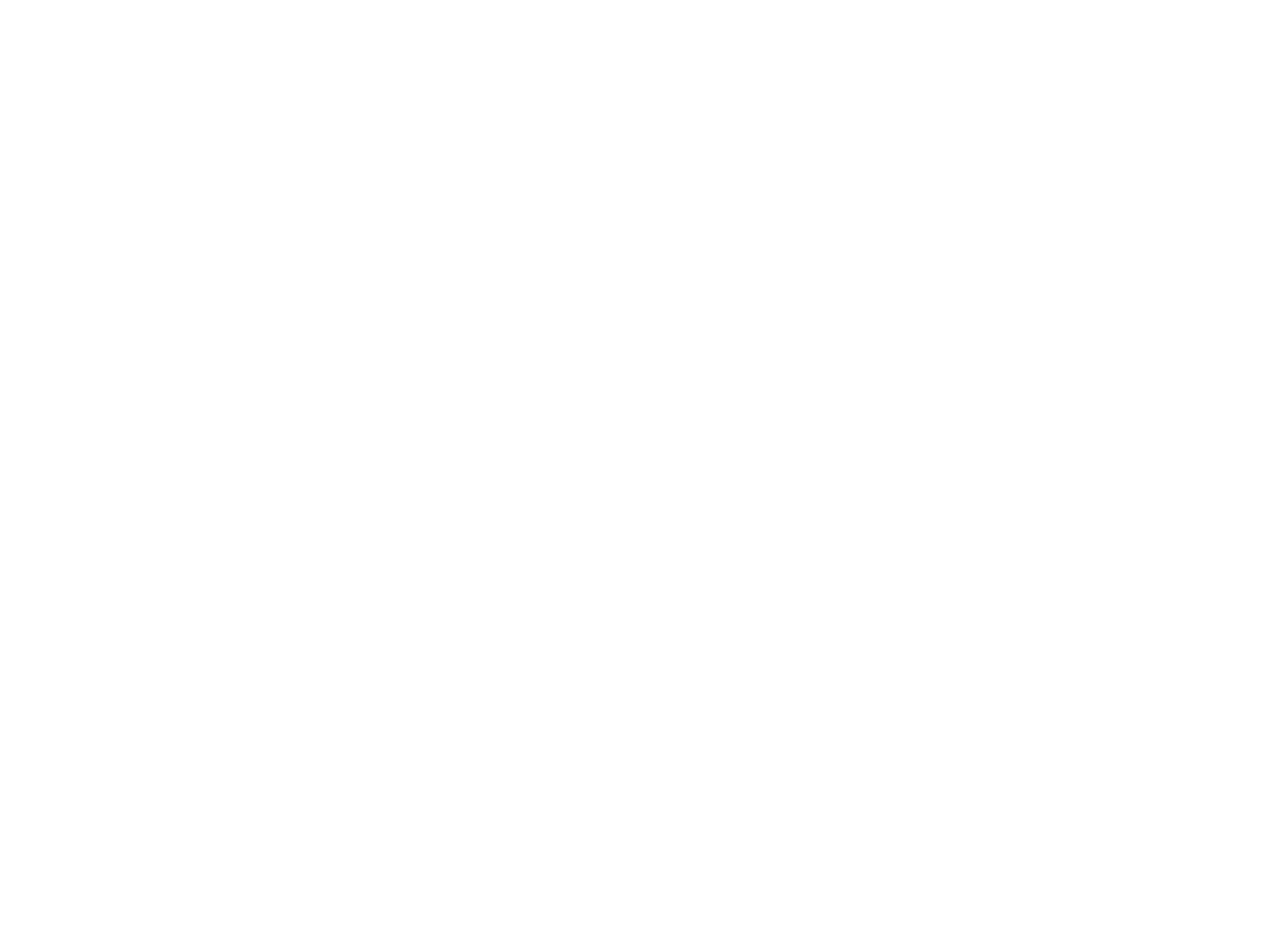
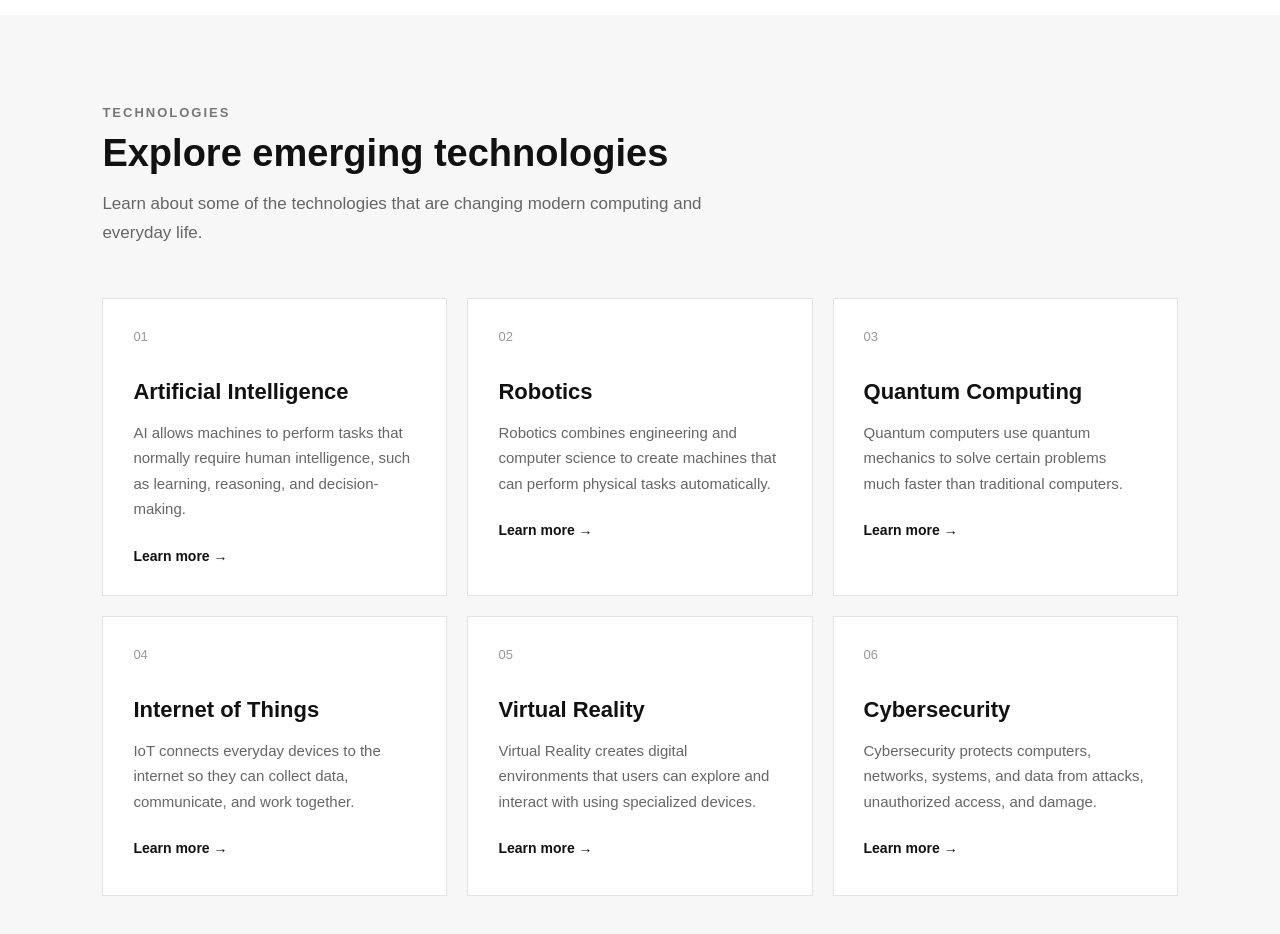
Before and after one commit to ali-mokdadd/futuretech, a React (Vite) app: page / in a window 1280 px wide. Shown: the part 660-1594 px from the top of the page. Before the commit the page ends 800 px from the top, so only its background shows below. Built offline with nearby package versions, Linux system fonts and the light colour scheme.

Commit message:
added the tecknologies section with its buitiful design :>

```diff
--- a/src/App.css
+++ b/src/App.css
@@ -111,3 +111,79 @@
 .secondary-btn:hover {
   background: #f5f5f5;
 }
+/* Technologies Section */
+
+.technologies {
+  padding: 90px 8%;
+  background: #f7f7f7;
+}
+
+.section-heading {
+  max-width: 650px;
+  margin-bottom: 50px;
+}
+
+.section-heading > p {
+  font-size: 13px;
+  letter-spacing: 2px;
+  color: #777;
+  font-weight: 600;
+  margin-bottom: 12px;
+}
+
+.section-heading h2 {
+  font-size: 38px;
+  color: #111;
+  margin-bottom: 15px;
+}
+
+.section-heading span {
+  display: block;
+  color: #666;
+  font-size: 17px;
+  line-height: 1.7;
+}
+
+.technology-grid {
+  display: grid;
+  grid-template-columns: repeat(3, 1fr);
+  gap: 20px;
+}
+
+.technology-card {
+  background: white;
+  border: 1px solid #e3e3e3;
+  padding: 30px;
+  min-height: 280px;
+}
+
+.card-number {
+  display: block;
+  color: #999;
+  font-size: 13px;
+  margin-bottom: 35px;
+}
+
+.technology-card h3 {
+  font-size: 22px;
+  color: #111;
+  margin-bottom: 15px;
+}
+
+.technology-card p {
+  color: #666;
+  line-height: 1.7;
+  font-size: 15px;
+  margin-bottom: 25px;
+}
+
+.technology-card a {
+  color: #111;
+  text-decoration: none;
+  font-size: 14px;
+  font-weight: 600;
+}
+
+.technology-card a:hover {
+  text-decoration: underline;
+}
--- a/src/App.jsx
+++ b/src/App.jsx
@@ -1,12 +1,14 @@
 import "./App.css";
 import Navbar from "./components/Navbar";
 import Hero from "./components/Hero";
+import Technologies from "./components/Technologies";
 
 function App() {
   return (
     <>
       <Navbar />
       <Hero />
+      <Technologies />
     </>
   );
 }
--- /dev/null
+++ b/src/components/Technologies.jsx
@@ -0,0 +1,65 @@
+const technologies = [
+  {
+    title: "Artificial Intelligence",
+    description:
+      "AI allows machines to perform tasks that normally require human intelligence, such as learning, reasoning, and decision-making.",
+  },
+  {
+    title: "Robotics",
+    description:
+      "Robotics combines engineering and computer science to create machines that can perform physical tasks automatically.",
+  },
+  {
+    title: "Quantum Computing",
+    description:
+      "Quantum computers use quantum mechanics to solve certain problems much faster than traditional computers.",
+  },
+  {
+    title: "Internet of Things",
+    description:
+      "IoT connects everyday devices to the internet so they can collect data, communicate, and work together.",
+  },
+  {
+    title: "Virtual Reality",
+    description:
+      "Virtual Reality creates digital environments that users can explore and interact with using specialized devices.",
+  },
+  {
+    title: "Cybersecurity",
+    description:
+      "Cybersecurity protects computers, networks, systems, and data from attacks, unauthorized access, and damage.",
+  },
+];
+
+function Technologies() {
+  return (
+    <section className="technologies">
+      <div className="section-heading">
+        <p>TECHNOLOGIES</p>
+        <h2>Explore emerging technologies</h2>
+        <span>
+          Learn about some of the technologies that are changing modern
+          computing and everyday life.
+        </span>
+      </div>
+
+      <div className="technology-grid">
+        {technologies.map((technology, index) => (
+          <article className="technology-card" key={index}>
+            <span className="card-number">
+              {String(index + 1).padStart(2, "0")}
+            </span>
+
+            <h3>{technology.title}</h3>
+
+            <p>{technology.description}</p>
+
+            <a href="#">Learn more →</a>
+          </article>
+        ))}
+      </div>
+    </section>
+  );
+}
+
+export default Technologies;
```
